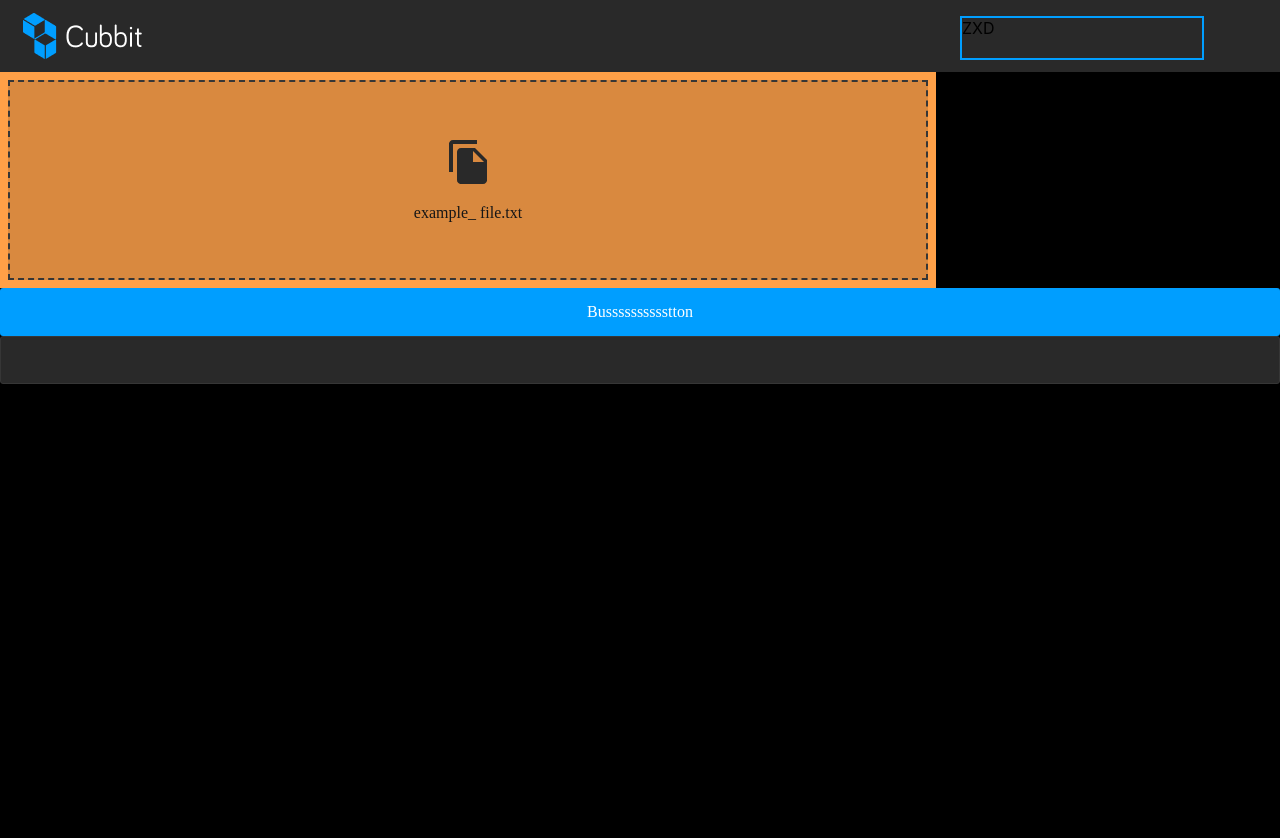
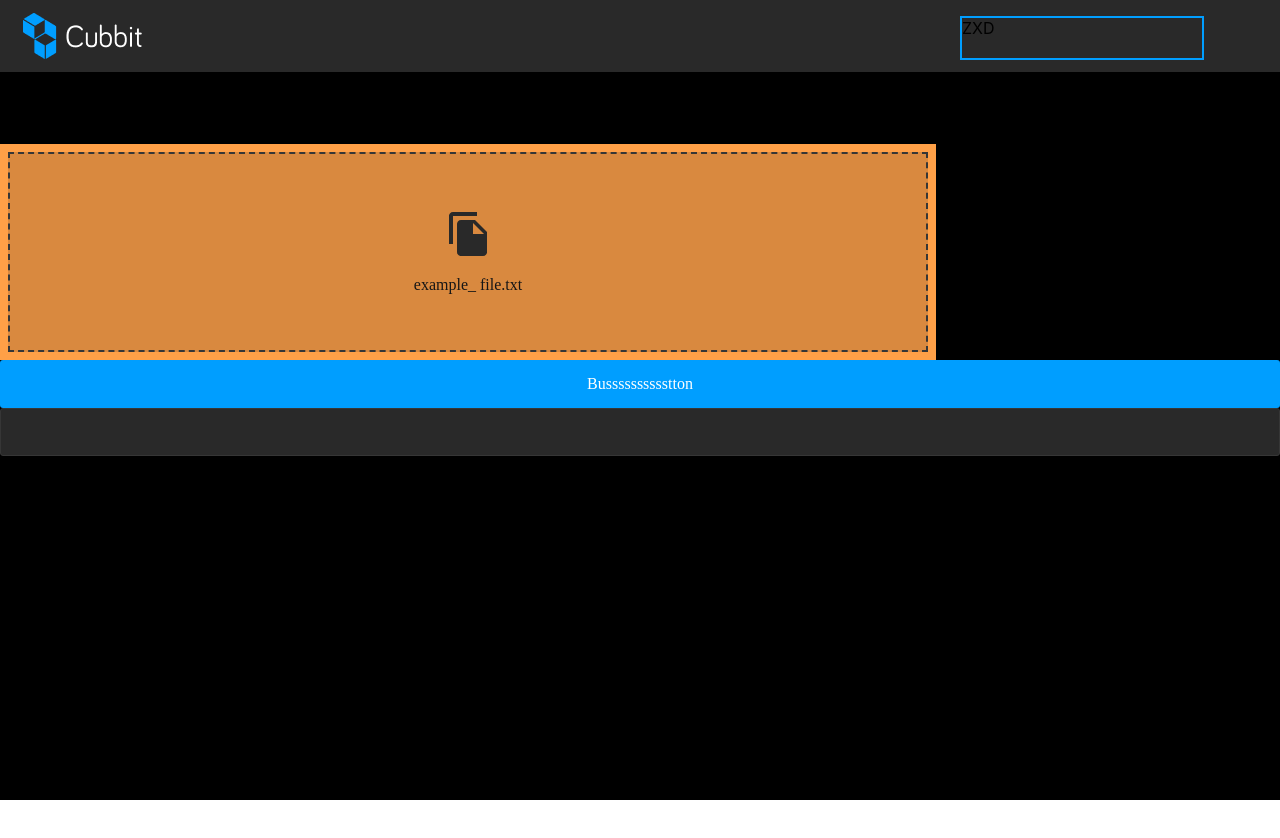
Before and after one commit to waldemar99zielinski/cubbit, a React (Create React App) app: page / in a window 1280 px wide. Shown: the top 838 px of the page. After the commit the page ends 800 px from the top, so only its background shows below. Built offline with nearby package versions, Linux system fonts and the light colour scheme.

Commit message:
componet style:navbar position to sticky

```diff
--- a/src/components/navbar/Navbar.tsx
+++ b/src/components/navbar/Navbar.tsx
@@ -9,7 +9,7 @@ interface Props {}
 
 export const Navbar: React.FC = () => {
   const Nav = styled.nav`
-    position: absolute;
+    position: sticky;
     height: 72px;
     left: 0%;
     right: 0%;
```
